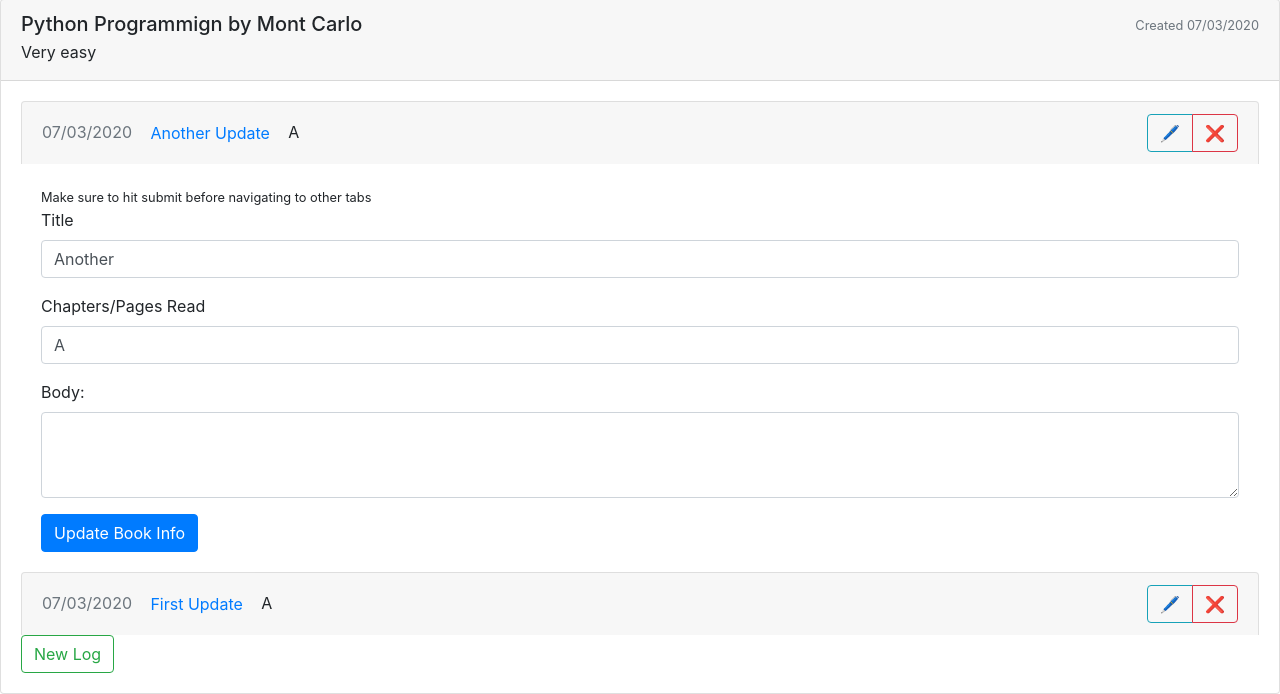
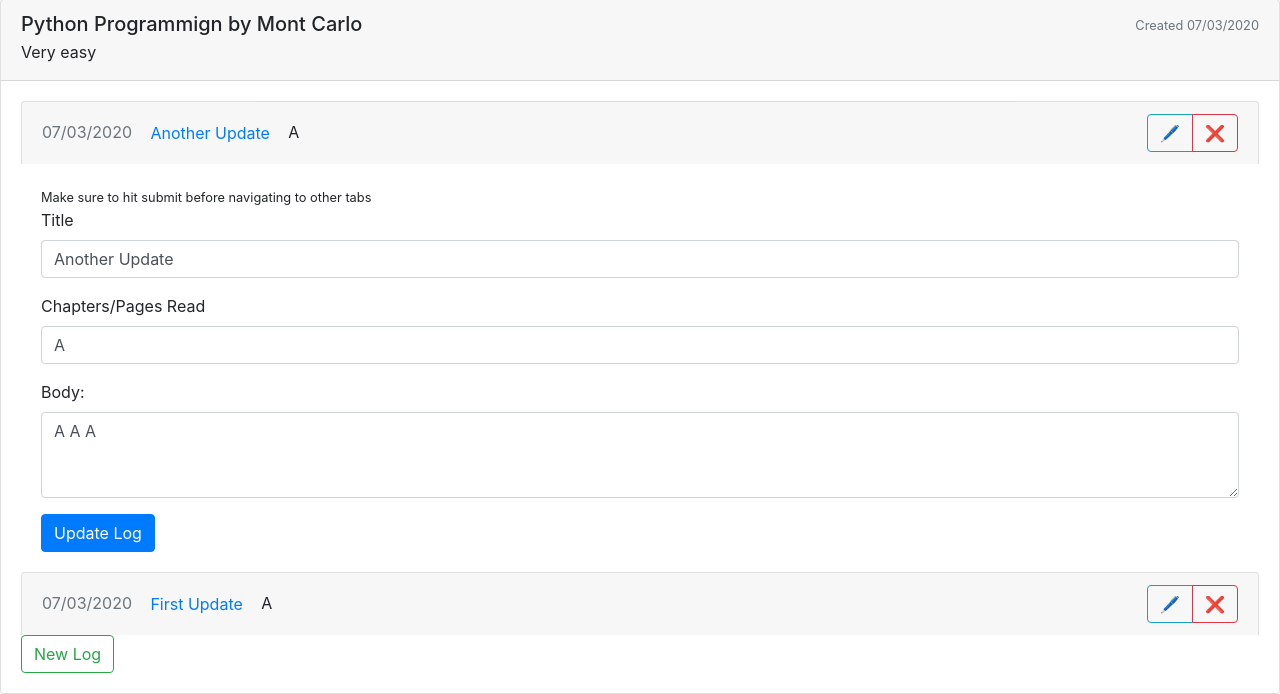
Before and after one commit to abhinavmodugula/reading_log, a Flask app: page /myLog in a window 1280 px wide, after a click that opens the changed part. Shown: the part 340-1034 px from the top of the page. Run offline with Flask 2, Linux system fonts and the light colour scheme; a user stored in the database is signed in; data comes from the database, SQL or seed files in the repository; both versions use the stored data as it was after the commit; some libraries are stand-ins or nearby versions.

Commit message:
added some updates to html jinja

```diff
--- a/application/models.py
+++ b/application/models.py
@@ -47,7 +47,7 @@ class Book(db.Model):
     """ Table for the books a user keeps track of privately. """
     __tablename__ = 'books_and_other_readings'
     id = db.Column(db.Integer, primary_key=True)
-    title = db.Column(db.String(80), index=True, unique=True, nullable=False)
+    title = db.Column(db.String(80), index=True, unique=False, nullable=False)
     author = db.Column(db.String(80), index=False, unique=False, nullable=True)
     date_started = db.Column(db.DateTime, index=False, unique=False, nullable=False)
     description = db.Column(db.Text, index=False, unique=False, nullable=True)
--- a/application/routes.py
+++ b/application/routes.py
@@ -49,8 +49,10 @@ def myLog():
 def reading_list():
     user = User.query.filter_by(id=session.get("user_id")).first()
     books = user.books
-
-    return render_template("readinglist.html", books = books)
+    book_titles = []
+    for b in reversed(books):
+        book_titles.append(b.title)
+    return render_template("readinglist.html", books = books, titles = book_titles)
 
 @main_bp.route("/publicposts", methods=['GET'])
 @login_required
@@ -117,6 +119,15 @@ def delete(book_id):
         db.session.commit()
     return redirect(url_for('main_bp.reading_list'))
 
+@main_bp.route("/deletelog/<int:log_id>")
+@login_required
+def delete_log(log_id):
+    log = BookUpdate.query.filter_by(id=log_id).first()
+    if log is not None:
+        db.session.delete(log)
+        db.session.commit()
+    return redirect(url_for('main_bp.myLog'))
+
 @main_bp.route("/myLog/create_new", methods=['POST', 'GET'])
 @login_required
 def create_new():
--- a/application/templates/mylog.html
+++ b/application/templates/mylog.html
@@ -45,7 +45,7 @@
             <div class="float-right">
                 <div class="btn-group" role="group" aria-label="Basic example">
                    <button class="btn btn-outline-info" type="button" data-toggle="collapse" area-expanded="false" data-target={{"#logEdit" + log.title|string}}>&#128394;</button>
-                   <a href="#" class="btn btn-outline-danger" role="button">&#10060;</a>
+                   <a href="{{url_for('main_bp.delete_log', log_id=log.id)}}" class="btn btn-outline-danger" role="button">&#10060;</a>
                 </div>
             </div>
             <h5 class="mb-0">
@@ -69,26 +69,26 @@
           <small> Make sure to hit submit before navigating to other tabs </small>
           <div class="form-group">
             <label for="title">Title</label>
-            <input type="text" class="form-control" id="title" value={{log.title|string}} name="title" required>
+            <input type="text" class="form-control" id="title" value="{{log.title|string}}" name="title" required>
             <div class="valid-feedback">Valid.</div>
             <div class="invalid-feedback">Please fill out this field.</div>
           </div>
 
           <div class="form-group">
             <label for="title">Chapters/Pages Read</label>
-            <input type="text" class="form-control" id="author" value={{log.pages|string}} name="author" required>
+            <input type="text" class="form-control" id="author" value="{{log.pages|string}}" name="author" required>
             <div class="valid-feedback">Valid.</div>
             <div class="invalid-feedback">Please fill out this field.</div>
           </div>
 
           <div class="form-group">
             <label for="update">Body: </label>
-            <textarea class="form-control" id="update" rows="3" value={{log.text}} name="update" required></textarea>
+            <textarea class="form-control" id="update" rows="3" value="{{log.text}}" name="update" required>{{log.text}}</textarea>
           </div>
 
 
 
-          <button type="submit" class="btn btn-primary">Update Book Info</button>
+          <button type="submit" class="btn btn-primary">Update Log</button>
         </form>
       </div>
     </div>
```
Also changed, not shown: application/templates/readinglist.html (+5 -5 lines), application/test_cat.db.
